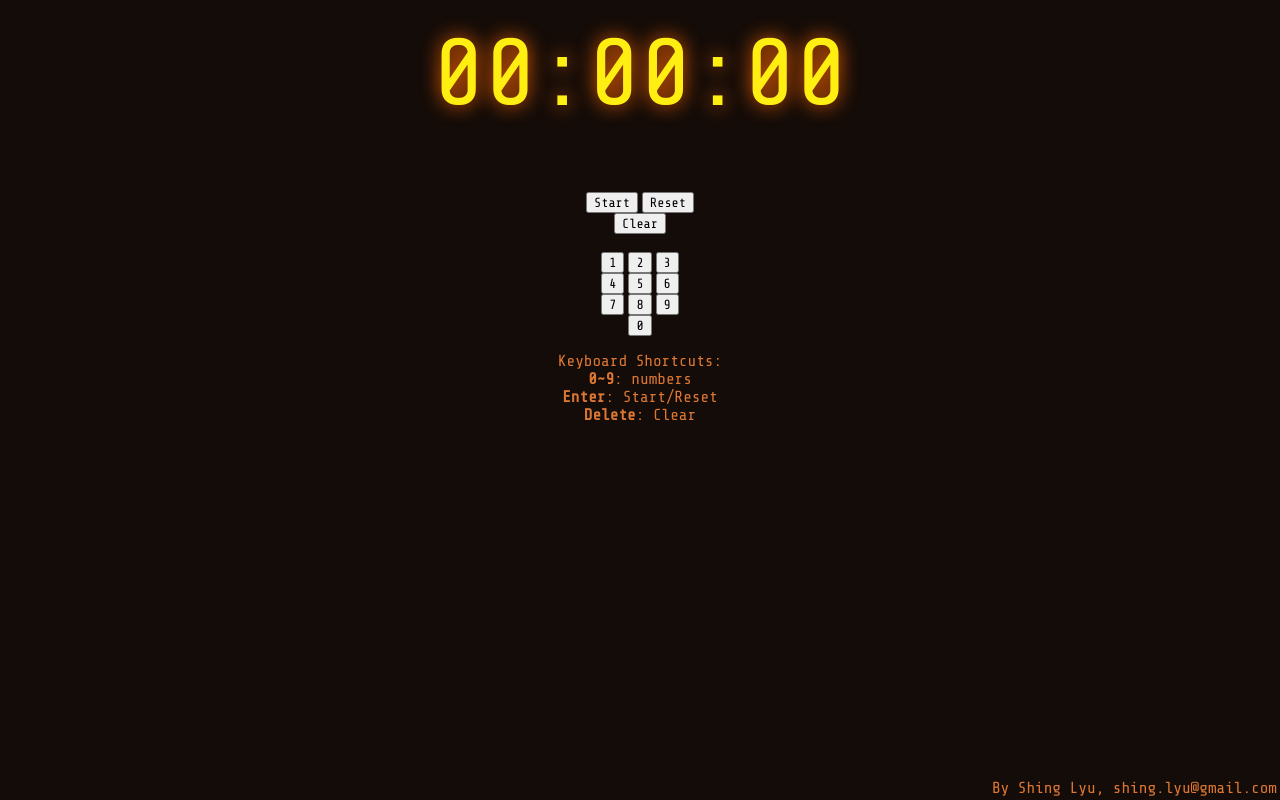
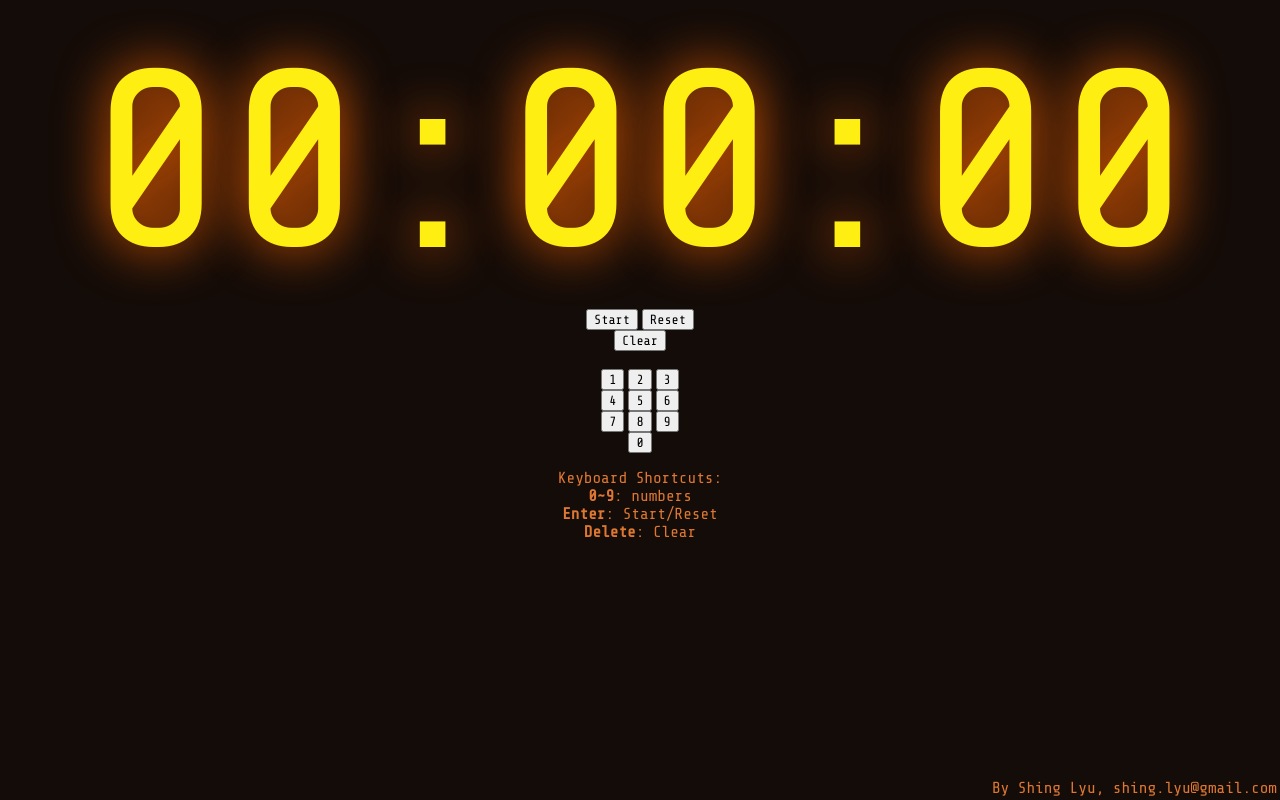
Before and after one commit to shinglyu/countdown, a plain HTML site: page countdown.html in a window 1280 px wide. Drawn offline with nearby package versions, Linux system fonts and the light colour scheme.

Commit message:
Auto-fit h1 with FitText.js

```diff
--- a/countdown.css
+++ b/countdown.css
@@ -26,7 +26,7 @@ h1, h2, h3, p {
 }
 
 h1 {
-   font-size:72pt;
+   /*font-size:72pt;*/
    font-family:"Share Tech Mono",Helvetica, Arial, sans-serif;
    font-weight:normal;
    color:#ffee11;
@@ -36,6 +36,7 @@ h1 {
 }
 #countdown{
    margin-top:0;
+   margin-bottom:0;
    padding-top:15pt;
 }
 
--- a/countdown.html
+++ b/countdown.html
@@ -60,6 +60,7 @@
         <script src="jquery-2.0.0.min.js" type="text/javascript"></script>
        -->
        <script src="mousetrap.min.js"    type="text/javascript"></script>
+       <script src="jquery.fittext.js"   type="text/javascript"></script>
        <script src="timer.js"            type="text/javascript"></script>
     </body>
     <!--[if lte IE 8]>
--- /dev/null
+++ b/jquery.fittext.js
@@ -0,0 +1,43 @@
+/*global jQuery */
+/*!
+* FitText.js 1.1
+*
+* Copyright 2011, Dave Rupert http://daverupert.com
+* Released under the WTFPL license
+* http://sam.zoy.org/wtfpl/
+*
+* Date: Thu May 05 14:23:00 2011 -0600
+*/
+
+(function( $ ){
+
+  $.fn.fitText = function( kompressor, options ) {
+
+    // Setup options
+    var compressor = kompressor || 1,
+        settings = $.extend({
+          'minFontSize' : Number.NEGATIVE_INFINITY,
+          'maxFontSize' : Number.POSITIVE_INFINITY
+        }, options);
+
+    return this.each(function(){
+
+      // Store the object
+      var $this = $(this);
+
+      // Resizer() resizes items based on the object width divided by the compressor * 10
+      var resizer = function () {
+        $this.css('font-size', Math.max(Math.min($this.width() / (compressor*10), parseFloat(settings.maxFontSize)), parseFloat(settings.minFontSize)));
+      };
+
+      // Call once to set.
+      resizer();
+
+      // Call on resize. Opera debounces their resize by default.
+      $(window).on('resize.fittext orientationchange.fittext', resizer);
+
+    });
+
+  };
+
+})( jQuery );
--- a/timer.js
+++ b/timer.js
@@ -160,6 +160,7 @@ $(document).ready(function() {
    loadBell()
    $('.numBtn').click(onNumClick)
    $("#countdown").text(sec2hhmmss(gTime.toSec()));
+   $("#countdown").fitText(0.5);
 });
 
 /*
```
Also changed, not shown: 2 other files.
